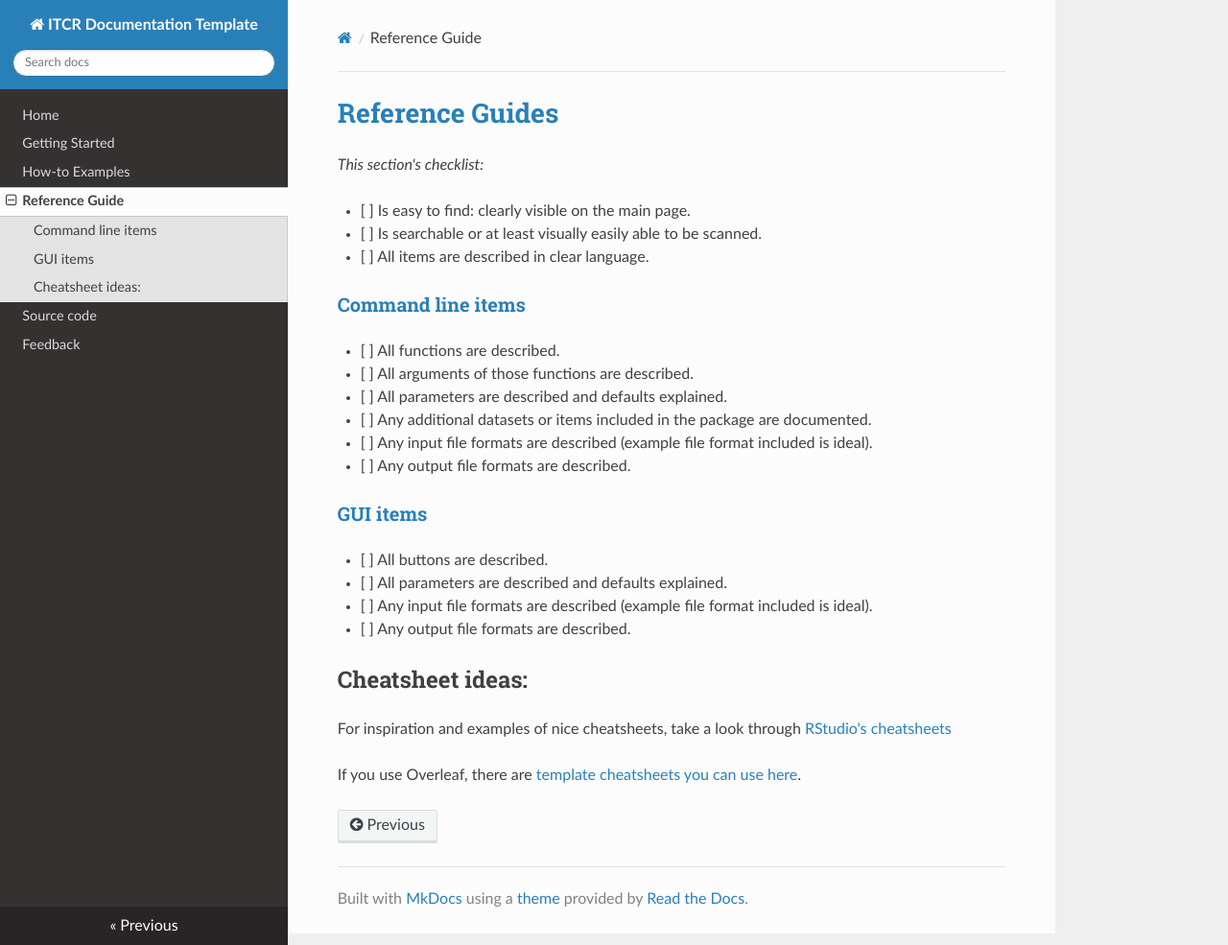
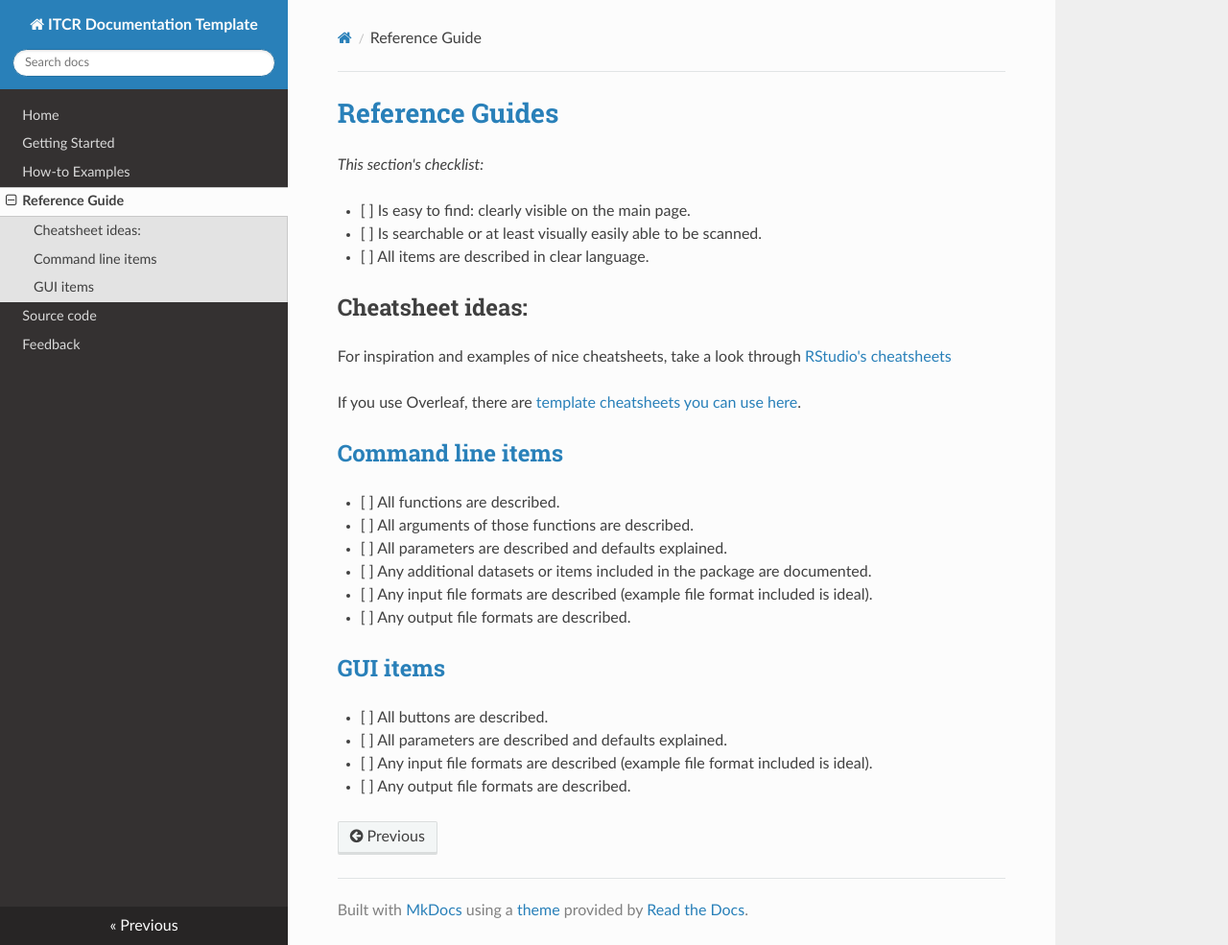
Before and after one commit to cansavvy/itcr-template-documentation, an MkDocs documentation site: the page built from docs/reference_guide_template.md, in a window 1280 px wide and 985 px high. Shown: the whole window at 96% size. Built offline with MkDocs 1.6.1, drawn with Linux system fonts in a browser that asks for light colours; nearby versions of some CDN libraries; some of the changed lines change nothing that is shown.

Commit message:
Add more specific advice

```diff
--- a/docs/reference_guide_template.md
+++ b/docs/reference_guide_template.md
@@ -6,7 +6,13 @@ _This section's checklist:_
 - [ ] Is searchable or at least visually easily able to be scanned.
 - [ ] All items are described in clear language.
 
-### [Command line items](Link to subsection of chapter about command line ref docs)
+## Cheatsheet ideas:
+
+For inspiration and examples of nice cheatsheets, take a look through [RStudio's cheatsheets](https://www.rstudio.com/resources/cheatsheets/)
+
+If you use Overleaf, there are [template cheatsheets you can use here](https://www.overleaf.com/gallery/tagged/cheat-sheet).
+
+## [Command line items](Link to subsection of chapter about command line ref docs)
   - [ ] All functions are described.
   - [ ] All arguments of those functions are described.
   - [ ] All parameters are described and defaults explained.
@@ -14,14 +20,8 @@ _This section's checklist:_
   - [ ] Any input file formats are described (example file format included is ideal).
   - [ ] Any output file formats are described.
 
-### [GUI items](Link to subsection of chapter about GUI ref docs)
+## [GUI items](Link to subsection of chapter about GUI ref docs)
   - [ ] All buttons are described.
   - [ ] All parameters are described and defaults explained.
   - [ ] Any input file formats are described (example file format included is ideal).
   - [ ] Any output file formats are described.
-
-## Cheatsheet ideas:
-
-For inspiration and examples of nice cheatsheets, take a look through [RStudio's cheatsheets](https://www.rstudio.com/resources/cheatsheets/)
-
-If you use Overleaf, there are [template cheatsheets you can use here](https://www.overleaf.com/gallery/tagged/cheat-sheet).
```
